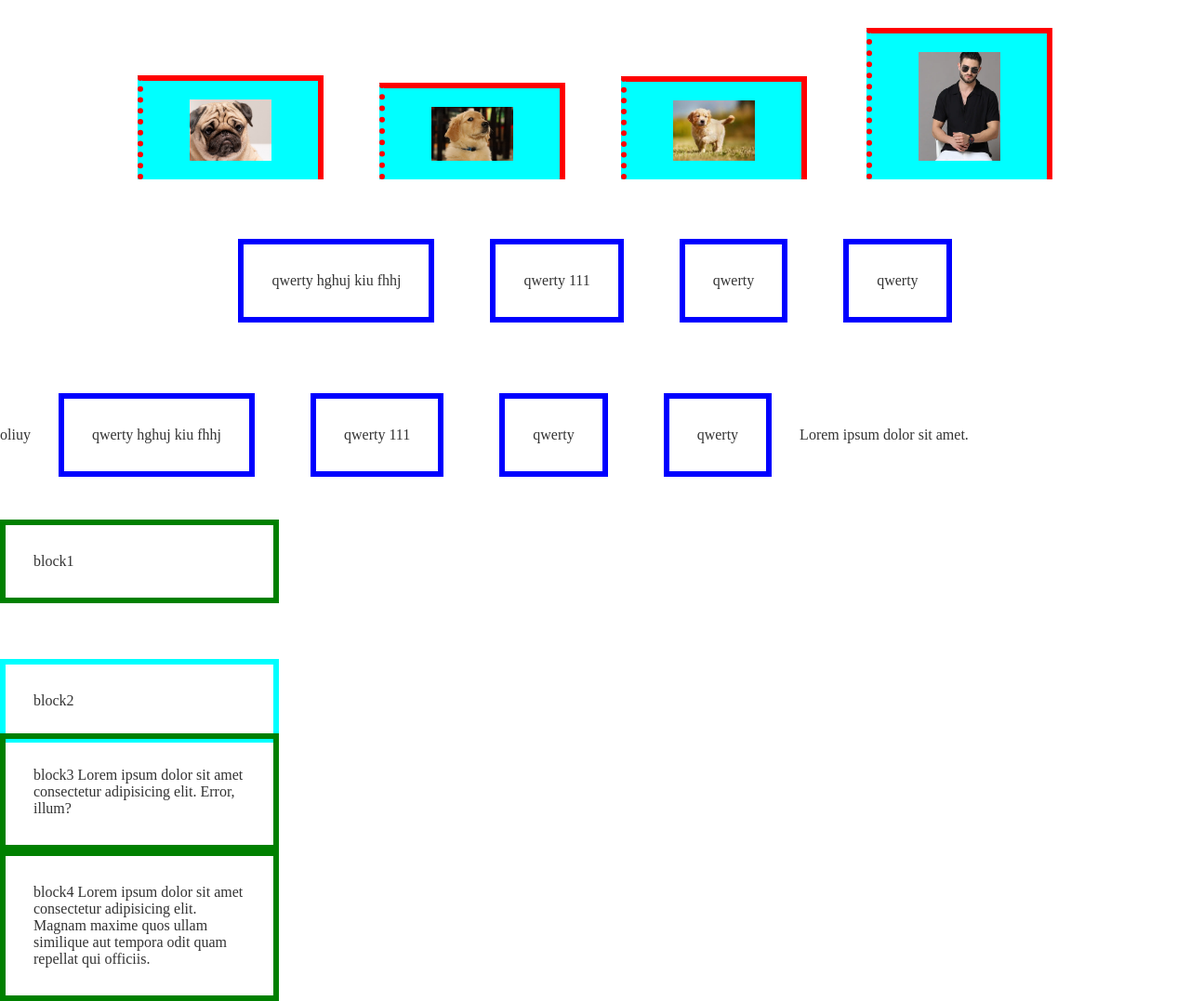
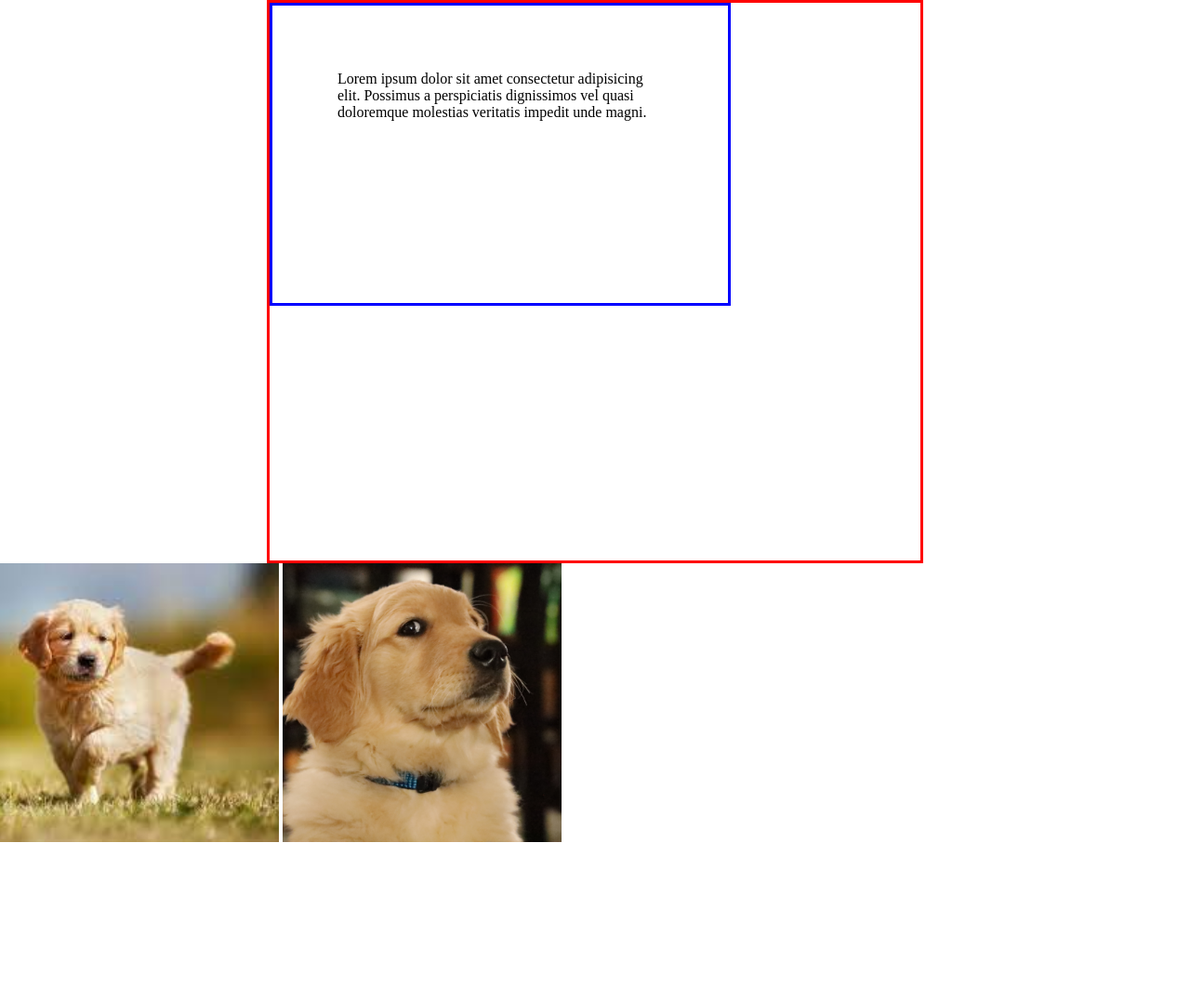
Before and after one commit to GK-Sabina/FM2023-1-FIRST-PROJECT, a plain HTML site: page index.html in a window 1280 px wide. Shown: the whole page at 93% size. After the commit the page ends 910 px from the top, so only its background shows below. Drawn offline with Linux system fonts and the light colour scheme.

Commit message:
Add max & min for style

```diff
--- a/assets/css/style.css
+++ b/assets/css/style.css
@@ -1,37 +1,28 @@
 body{
-    color: #333;
-    padding: 0;
     margin: 0;
+    box-sizing: border-box;
+}
+div{
+    border: 3px solid red;
+}
+.wrapper{
+    max-width: 700px;
+    min-width: 500px;
+    width: 80%;
+    max-height: 700px;
+    min-height: 500px;
+    height: 600px;
+    margin: auto;
+}
+.inner{
+border-color: blue;
+width: 50%;
+height: 30%;
+padding: 10%;
 }
 img{
-    box-sizing: border-box;
-    width: 200px;
-    border: 6px solid red;
-    border-bottom: none;
-    border-left-style: dotted;
-    padding: 20px 50px;
-    margin: 30px;
-    background-color: aqua;
+    width: 300px;
+    height: 300px;
+    object-fit: cover;
+    object-position: center center;
 }
-article{
-    text-align: center;
-}
-span{
-    display: inline-block;
-    box-sizing: border-box;
-    border: 6px solid blue;
-    padding: 30px;
-    margin: 30px;
-}
-div{
-    box-sizing: border-box;
-    width: 300px;
-    border: 6px solid green;
-    padding: 30px;
-    /* margin: 30px auto; */
-}
-.margin{
-    margin-top: 60px;
-    margin-bottom: -10px;
-    border: 6px solid aqua;
-}
--- a/index.html
+++ b/index.html
@@ -7,18 +7,10 @@
     <link rel="stylesheet" href="./assets/css/style.css">
 </head>
 <body>
-    <article>
-    <img src="./assets/images/dog.jpg" alt="dog"><img src="./assets/images/dog2.jpeg" alt="dog2"><img src="./assets/images/dog3.jpeg" alt="dog3"> <img src="./assets/images/men.webp" alt="men">
-    </article>
-    <article>
-        <span>qwerty hghuj kiu fhhj</span><span>qwerty 111</span><span>qwerty</span><span>qwerty</span>
-    </article>
-    <p>
-        oliuy<span>qwerty hghuj kiu fhhj</span><span>qwerty 111</span><span>qwerty</span><span>qwerty</span>Lorem ipsum dolor sit amet.
-    </p>
-    <div>block1</div>
-    <div class="margin">block2</div>
-    <div>block3 Lorem ipsum dolor sit amet consectetur adipisicing elit. Error, illum?</div>
-    <div>block4 Lorem ipsum dolor sit amet consectetur adipisicing elit. Magnam maxime quos ullam similique aut tempora odit quam repellat qui officiis.</div>
+    <div class="wrapper">
+        <div class="inner">Lorem ipsum dolor sit amet consectetur adipisicing elit. Possimus a perspiciatis dignissimos vel quasi doloremque molestias veritatis impedit unde magni.</div>
+    </div>
+    <img src="./assets/images/dog3.jpeg" alt="dog">
+    <img src="./assets/images/dog2.jpeg" alt="dog1">
 </body>
 </html>
```
